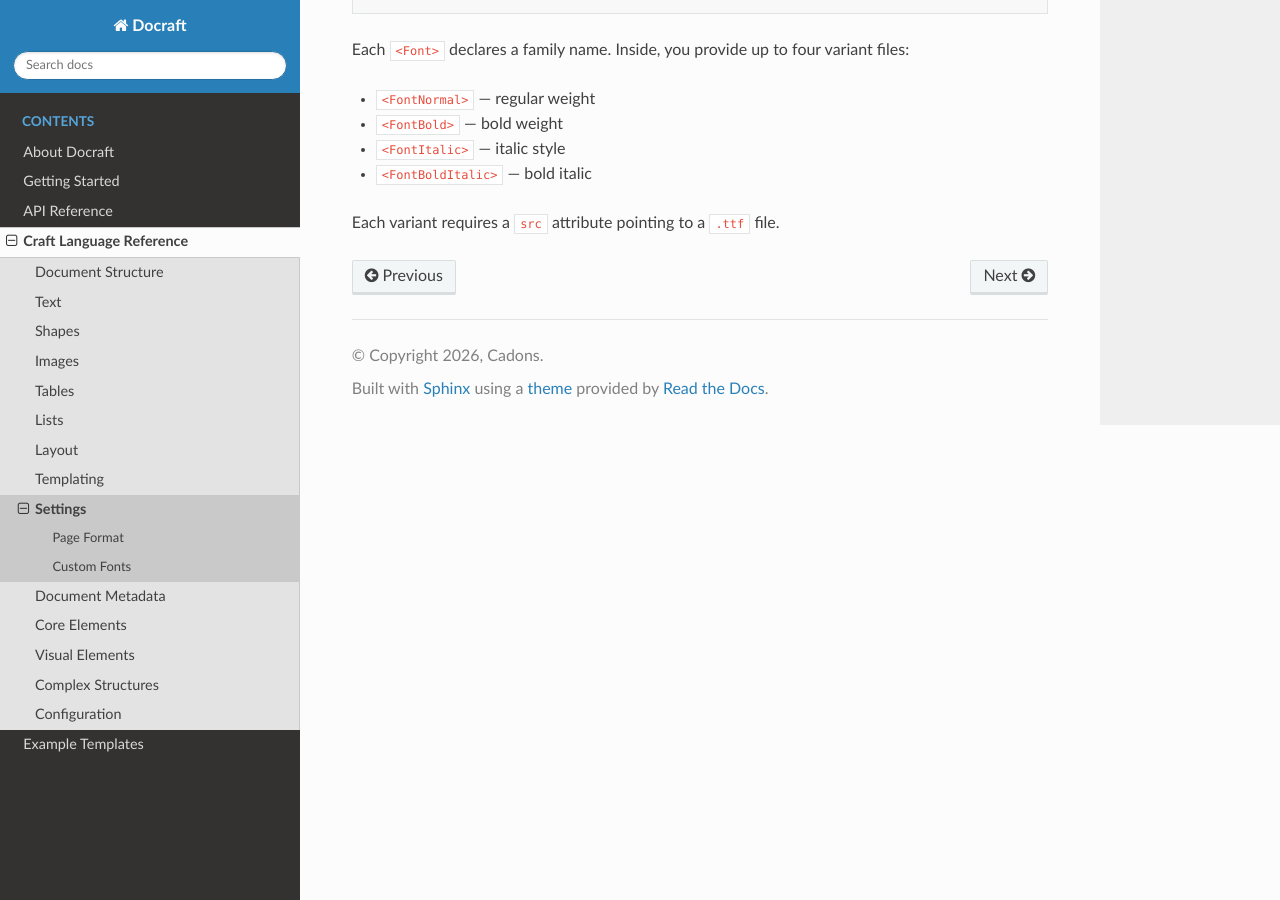
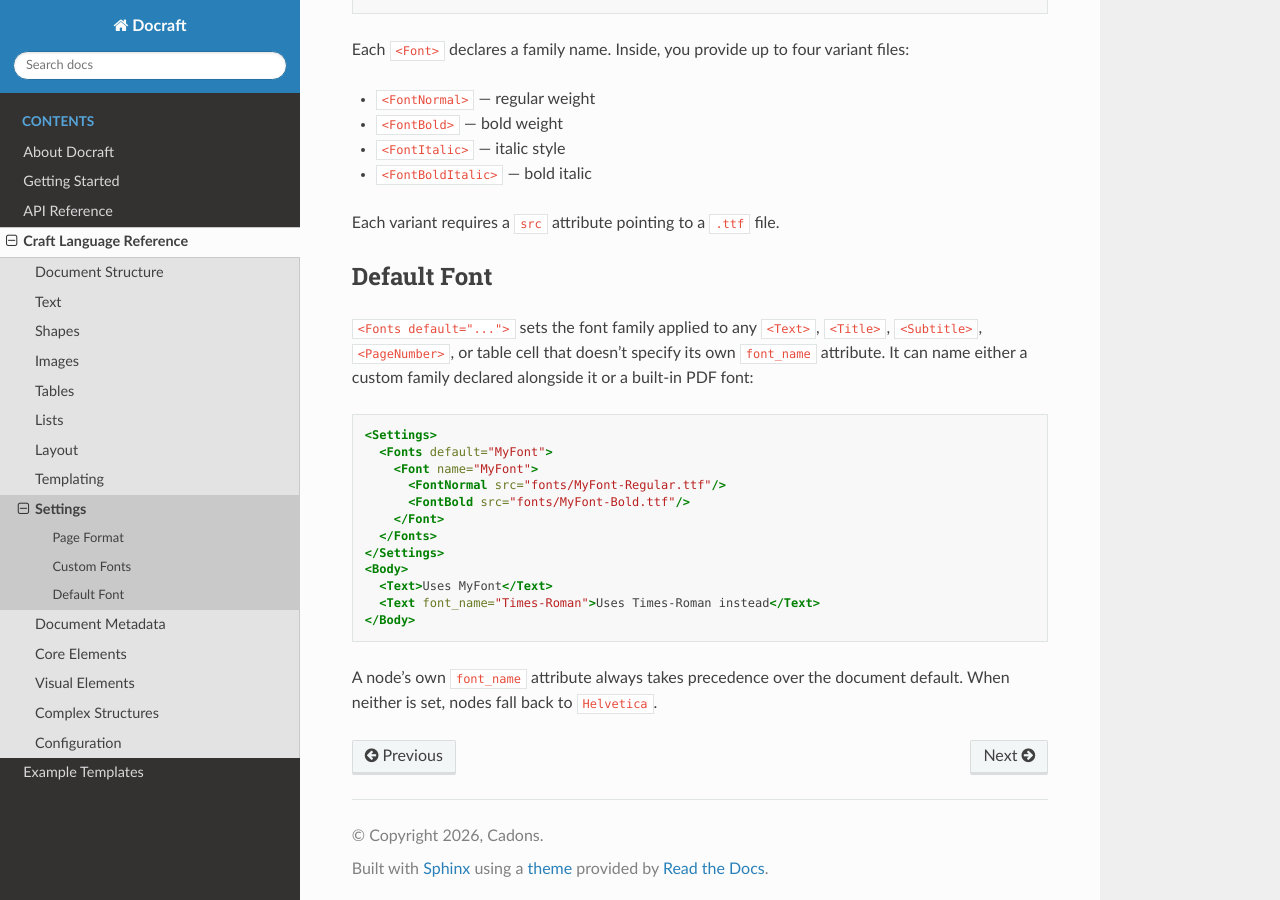
Before and after one commit to Cadons/Docraft, a Sphinx documentation site: the page built from doc/source/craft_language/settings.rst, in a window 1280 px wide and 900 px high, scrolled down 1177 px. Built offline with Sphinx 7.4.7 and the Read the Docs theme 3.1.0, drawn with Linux system fonts in a browser that asks for light colours.

Commit message:
feat(craft): support a document-wide default font via <Fonts default>
Lets <Settings><Fonts default="X"> set a font family applied to any
Text/Title/Subtitle/PageNumber/table-cell node that doesn't specify its
own font_name attribute, so a document no longer needs the same
font_name repeated on every node -- an explicit font_name still wins.

```diff
--- a/doc/source/craft_language/settings.rst
+++ b/doc/source/craft_language/settings.rst
@@ -74,3 +74,29 @@ variant files:
 - ``<FontBoldItalic>`` — bold italic
 
 Each variant requires a ``src`` attribute pointing to a ``.ttf`` file.
+
+Default Font
+------------
+
+``<Fonts default="...">`` sets the font family applied to any ``<Text>``,
+``<Title>``, ``<Subtitle>``, ``<PageNumber>``, or table cell that doesn't
+specify its own ``font_name`` attribute. It can name either a custom family
+declared alongside it or a built-in PDF font:
+
+.. code-block:: xml
+
+   <Settings>
+     <Fonts default="MyFont">
+       <Font name="MyFont">
+         <FontNormal src="fonts/MyFont-Regular.ttf"/>
+         <FontBold src="fonts/MyFont-Bold.ttf"/>
+       </Font>
+     </Fonts>
+   </Settings>
+   <Body>
+     <Text>Uses MyFont</Text>
+     <Text font_name="Times-Roman">Uses Times-Roman instead</Text>
+   </Body>
+
+A node's own ``font_name`` attribute always takes precedence over the
+document default. When neither is set, nodes fall back to ``Helvetica``.
```
Also changed, not shown: 6 other files.
